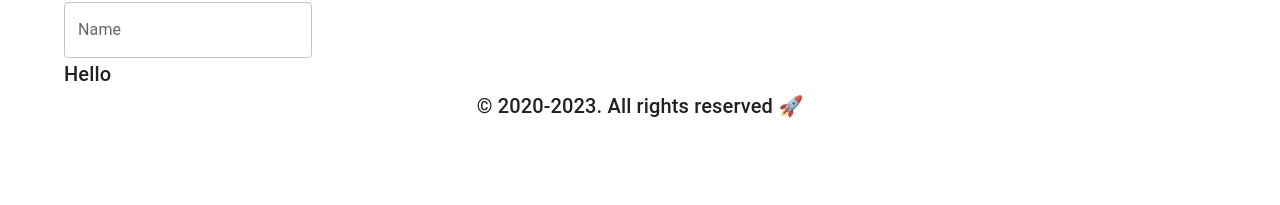
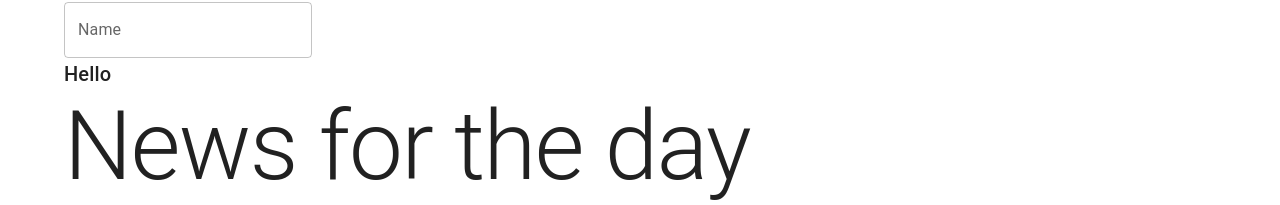
Before and after one commit to Shubhofficial1/react-poc, a React (Create React App) app: page / in a window 1280 px wide. Shown: the part 647-852 px from the top of the page. Before the commit the page ends 800 px from the top, so only its background shows below. Built offline with nearby package versions, Linux system fonts and the light colour scheme.

Commit message:
Added Headline Component

```diff
--- a/src/App.js
+++ b/src/App.js
@@ -7,6 +7,7 @@ import Input from "./components/Input";
 import Header from "./components/Header";
 import Footer from "./components/Footer";
 import Typography from "./components/Typography";
+import Headline from "./components/Headline";
 
 const App = () => {
   const [name, setName] = useState("");
@@ -48,6 +49,9 @@ const App = () => {
 
         {/* Typography Component */}
         <Typography variant={"h6"}>Hello</Typography>
+
+        {/* Headline Component */}
+        <Headline>News for the day</Headline>
       </Container>
       <Footer />
     </>
--- /dev/null
+++ b/src/components/Headline.js
@@ -0,0 +1,8 @@
+import React from "react";
+import { Typography } from "@mui/material";
+
+const Headline = ({ children }) => {
+  return <Typography variant="h1">{children}</Typography>;
+};
+
+export default Headline;
```
